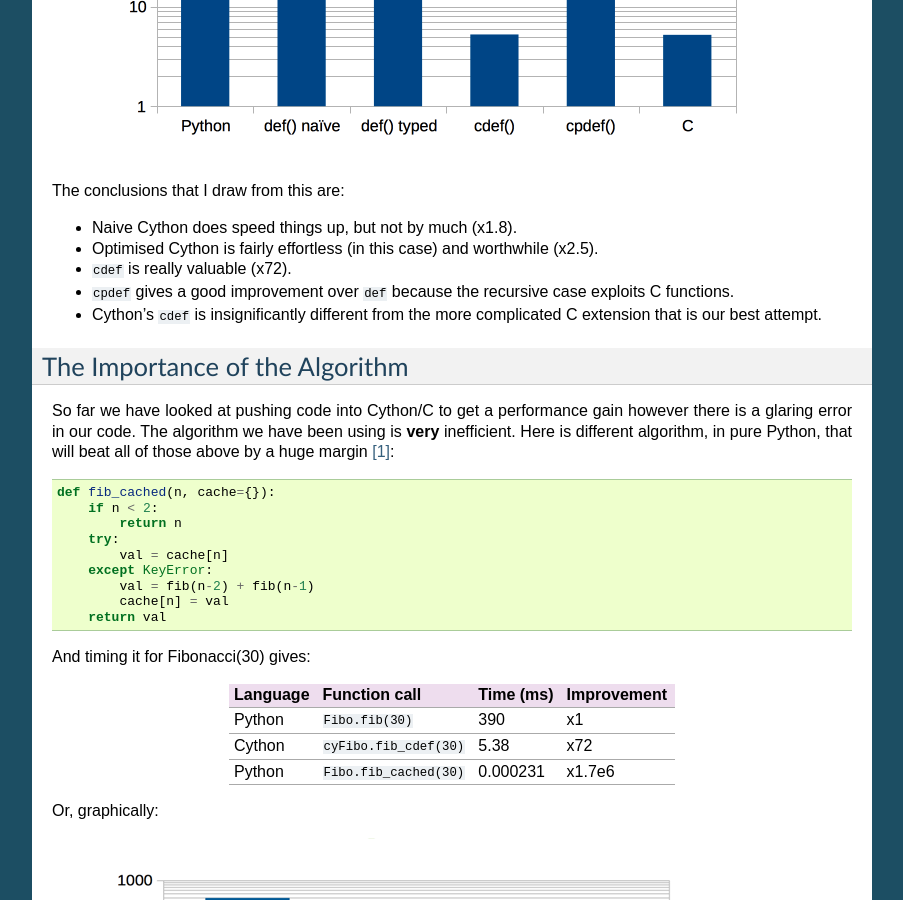
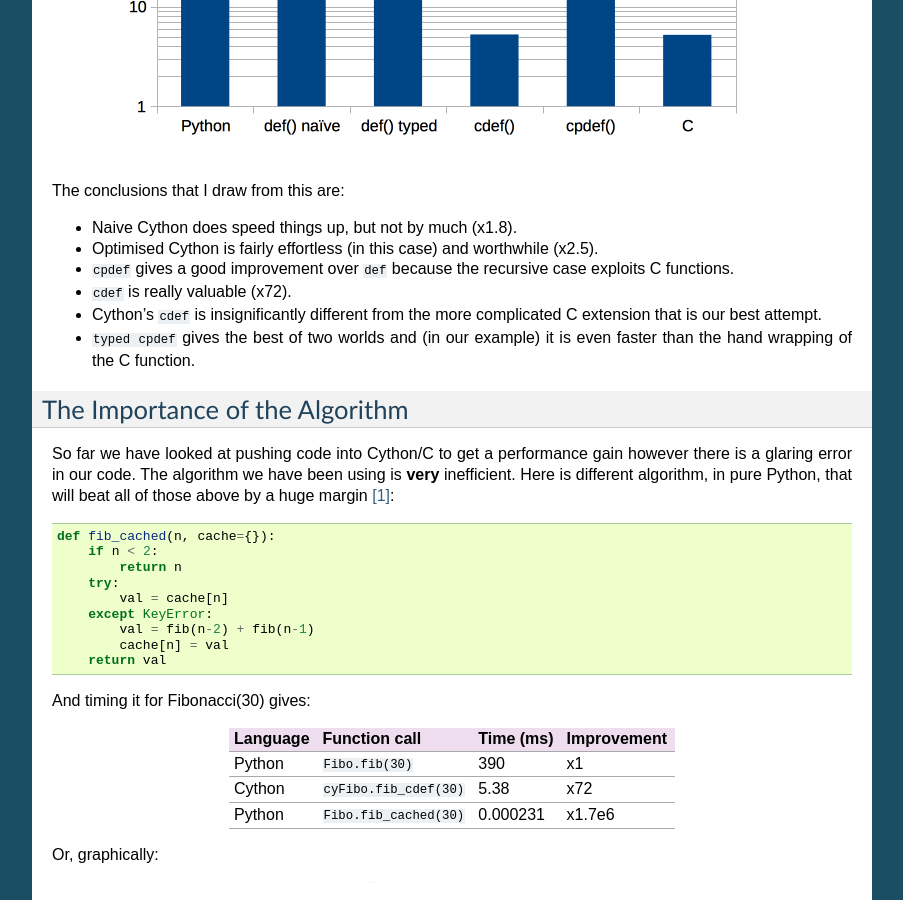
Before and after one commit to paulross/NotesOnCython, a Sphinx documentation site: the page built from doc/source/fibo_speed.rst, in a window 1280 px wide and 900 px high, scrolled down 1928 px. Shown: the whole window, without its empty margins (198-1101 px from the left). Built offline with Sphinx 7.4.7, drawn with Linux system fonts in a browser that asks for light colours.

Commit message:
update discussion and layout

```diff
--- a/doc/source/fibo_speed.rst
+++ b/doc/source/fibo_speed.rst
@@ -95,15 +95,24 @@ Graphically:
 The conclusions that I draw from this are:
 
 * Naive Cython does speed things up, but not by much (x1.8).
-* Optimised Cython is fairly effortless (in this case) and worthwhile (x2.5).
+* Optimised Cython is fairly effortless (in this case) and worthwhile
+  (x2.5).
+* ``cpdef`` gives a good improvement over ``def`` because the
+  recursive case exploits C functions.
 * ``cdef`` is really valuable (x72).
-* ``cpdef`` gives a good improvement over ``def`` because the recursive case exploits C functions.
-* Cython's ``cdef`` is insignificantly different from the more complicated C extension that is our best attempt.
+* Cython's ``cdef`` is insignificantly different from the more
+  complicated C extension that is our best attempt.
+* ``typed cpdef`` gives the best of two worlds and (in our example) it
+  is even faster than the hand wrapping of the C function.
 
 The Importance of the Algorithm
 -------------------------------------
 
-So far we have looked at pushing code into Cython/C to get a performance gain however there is a glaring error in our code. The algorithm we have been using is **very** inefficient. Here is different algorithm, in pure Python, that will beat all of those above by a huge margin [#]_:
+So far we have looked at pushing code into Cython/C to get a
+performance gain however there is a glaring error in our code. The
+algorithm we have been using is **very** inefficient. Here is
+different algorithm, in pure Python, that will beat all of those above
+by a huge margin [#]_:
 
 .. code-block:: python
 
@@ -131,12 +140,16 @@ Or, graphically:
 
 .. image:: images/CacheComparison.png
 
-In fact our new algorithm is far, far better than that. Here is the O(N) behaviour where N is the Fibonacci ordinal:
+In fact our new algorithm is far, far better than that. Here is the
+O(N) behaviour where N is the Fibonacci ordinal:
 
 .. image:: images/CacheON.png
 
-Hammering a bad algorithm with a fast language is worse than using a good algorithm and a slow language.
+Hammering a bad algorithm with a fast language is worse than using a
+good algorithm and a slow language.
 
 .. rubric:: Footnotes
 
-.. [#] If you are using Python3 you can use the ``functools.lru_cache`` decorator that gives you more control over cache behaviour.
+.. [#] If you are using Python3 you can use the
+       ``functools.lru_cache`` decorator that gives you more control
+       over cache behaviour.
```
